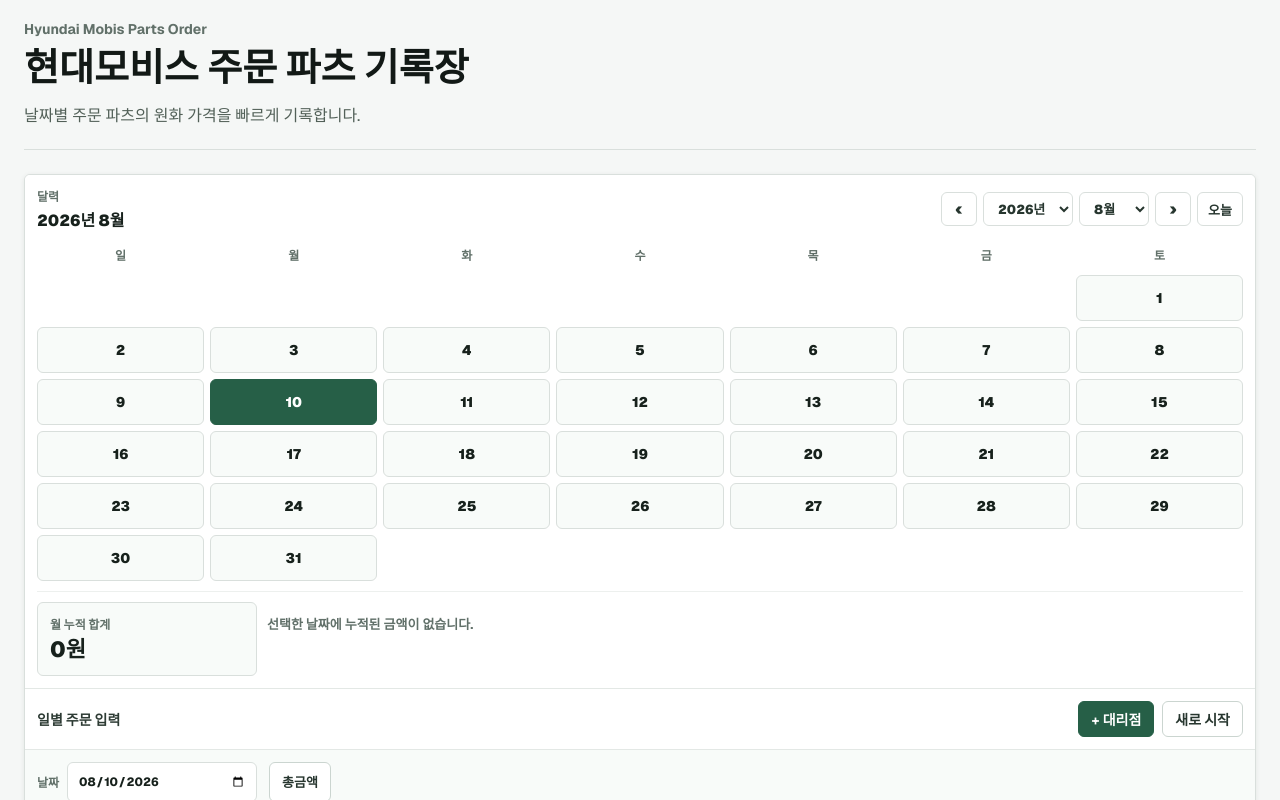
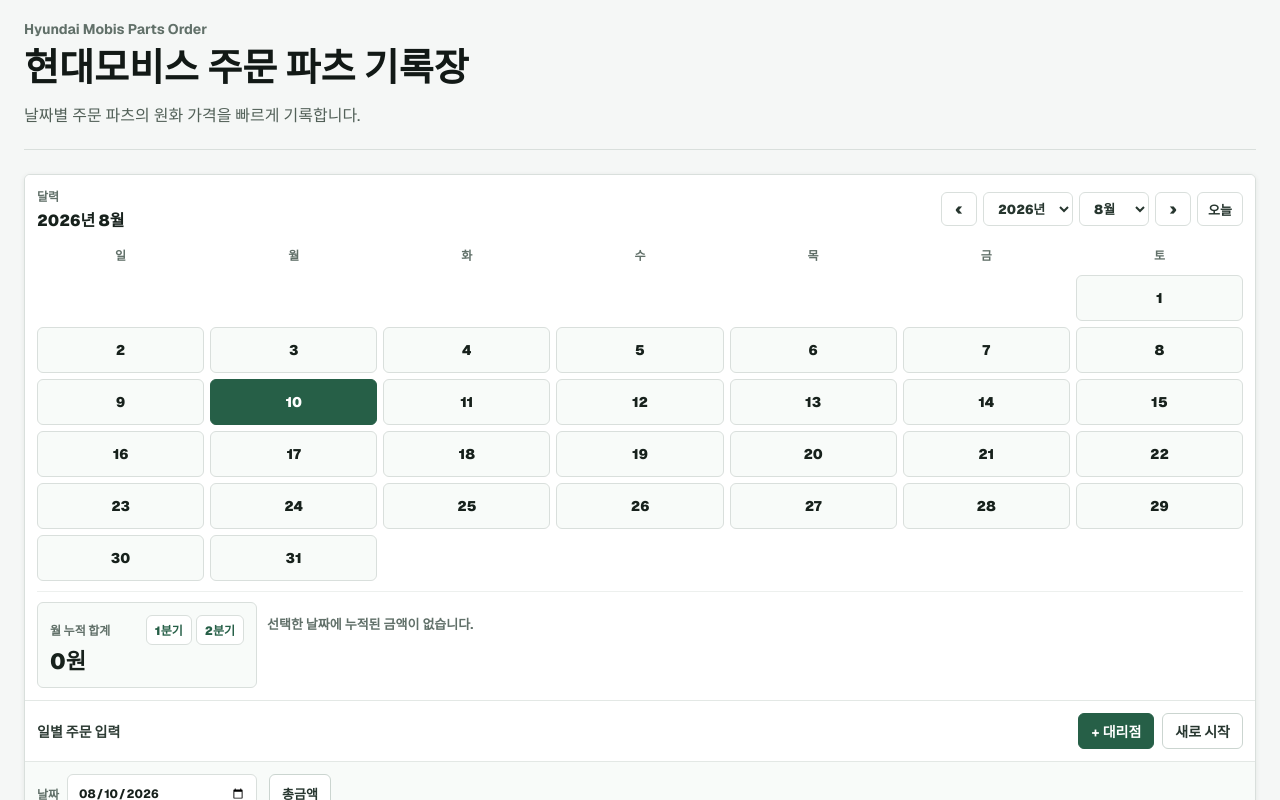
Before and after one commit to gandakorea/hyundaimobisparts, a Next.js app: page / in a window 1280 px wide. Shown: the top 800 px of the page. Built offline with nearby package versions, Linux system fonts and the light colour scheme.

Commit message:
Add half-year quarter totals

```diff
--- a/app/globals.css
+++ b/app/globals.css
@@ -455,17 +455,75 @@
   padding: 12px;
 }
 
-.calendar-total-summary span {
+.calendar-total-heading {
+  display: flex;
+  align-items: center;
+  justify-content: space-between;
+  gap: 8px;
+}
+
+.calendar-total-summary span,
+.quarter-total-result span {
   color: #617069;
   font-size: 12px;
   font-weight: 900;
 }
 
-.calendar-total-summary strong {
+.quarter-total-result span {
+  min-width: 0;
+  overflow: hidden;
+  text-overflow: ellipsis;
+  white-space: nowrap;
+}
+
+.calendar-total-summary > strong {
   color: #17211c;
   font-size: 22px;
   font-weight: 900;
   line-height: 1.15;
+}
+
+.quarter-total-actions {
+  display: inline-flex;
+  flex: 0 0 auto;
+  gap: 4px;
+}
+
+.quarter-total-button {
+  display: inline-grid;
+  min-height: 28px;
+  place-items: center;
+  border: 1px solid #d9dfdc;
+  border-radius: 6px;
+  background: #ffffff;
+  padding: 5px 8px;
+  color: #265f47;
+  font-size: 12px;
+  font-weight: 900;
+}
+
+.quarter-total-button[aria-pressed="true"] {
+  border-color: #265f47;
+  background: #265f47;
+  color: #ffffff;
+}
+
+.quarter-total-result {
+  display: flex;
+  min-height: 40px;
+  align-items: center;
+  justify-content: space-between;
+  gap: 8px;
+  border-top: 1px solid #d9dfdc;
+  margin-top: 6px;
+  padding-top: 8px;
+}
+
+.quarter-total-result strong {
+  color: #17211c;
+  font-size: 15px;
+  font-weight: 900;
+  white-space: nowrap;
 }
 
 .calendar-daily-total-list {
--- a/app/page.tsx
+++ b/app/page.tsx
@@ -708,6 +708,7 @@
   const [faxPreview, setFaxPreview] = useState<FaxPreview | null>(null);
   const [dailyOrders, setDailyOrders] = useState<DailyOrderBook>({});
   const [calendarMonth, setCalendarMonth] = useState(() => monthKeyFromDate(todayInSeoul()));
+  const [activeQuarter, setActiveQuarter] = useState<1 | 2 | null>(null);
   const [isStorageLoaded, setIsStorageLoaded] = useState(false);
 
   useEffect(() => {
@@ -878,6 +879,20 @@
     () => calendarDailyTotals.reduce((total, item) => total + item.total, 0),
     [calendarDailyTotals],
   );
+
+  const quarterTotals = useMemo(() => {
+    const totals: Record<1 | 2, number> = { 1: 0, 2: 0 };
+
+    Object.entries(dailyOrdersWithCurrentDate).forEach(([date, order]) => {
+      const { year, month } = safeDateParts(date);
+      if (year !== calendarParts.year || !hasSavedRows(order.sections)) return;
+
+      const quarter: 1 | 2 = month <= 6 ? 1 : 2;
+      totals[quarter] += savedSectionsTotalAmount(order.sections);
+    });
+
+    return totals;
+  }, [calendarParts.year, dailyOrdersWithCurrentDate]);
 
   const selectedCalendarDailyTotal = useMemo(() => {
     if (!orderDate.startsWith(calendarMonth)) return null;
@@ -1382,8 +1397,39 @@
               </div>
               <div className="calendar-total-panel" aria-label="월별 합계">
                 <div className="calendar-total-summary">
-                  <span>월 누적 합계</span>
+                  <div className="calendar-total-heading">
+                    <span>월 누적 합계</span>
+                    <div className="quarter-total-actions" aria-label="분기 합계">
+                      {([1, 2] as const).map((quarter) => (
+                        <button
+                          aria-label={`${quarter}분기 합계 보기`}
+                          aria-pressed={activeQuarter === quarter}
+                          className="quarter-total-button"
+                          key={quarter}
+                          type="button"
+                          onClick={() =>
+                            setActiveQuarter((current) => (current === quarter ? null : quarter))
+                          }
+                        >
+                          {quarter}분기
+                        </button>
+                      ))}
+                    </div>
+                  </div>
                   <strong>{formatWon(calendarMonthTotal)}</strong>
+                  {activeQuarter ? (
+                    <div
+                      aria-label={`${calendarParts.year}년 ${activeQuarter}분기 누적 합계 ${formatWon(
+                        quarterTotals[activeQuarter],
+                      )}`}
+                      className="quarter-total-result"
+                    >
+                      <span>
+                        {activeQuarter}분기 {activeQuarter === 1 ? "1~6월" : "7~12월"}
+                      </span>
+                      <strong>{formatWon(quarterTotals[activeQuarter])}</strong>
+                    </div>
+                  ) : null}
                 </div>
                 <div className="calendar-daily-total-list">
                   {selectedCalendarDailyTotal ? (
```
